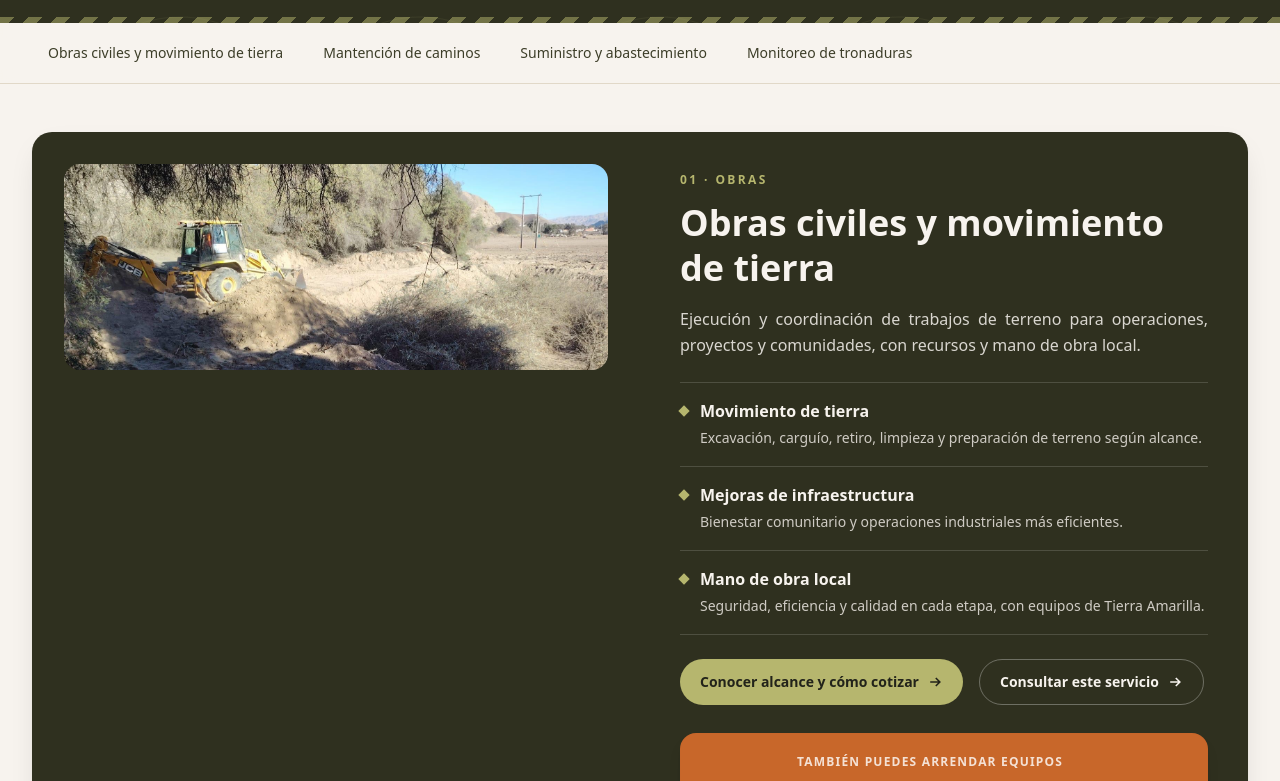
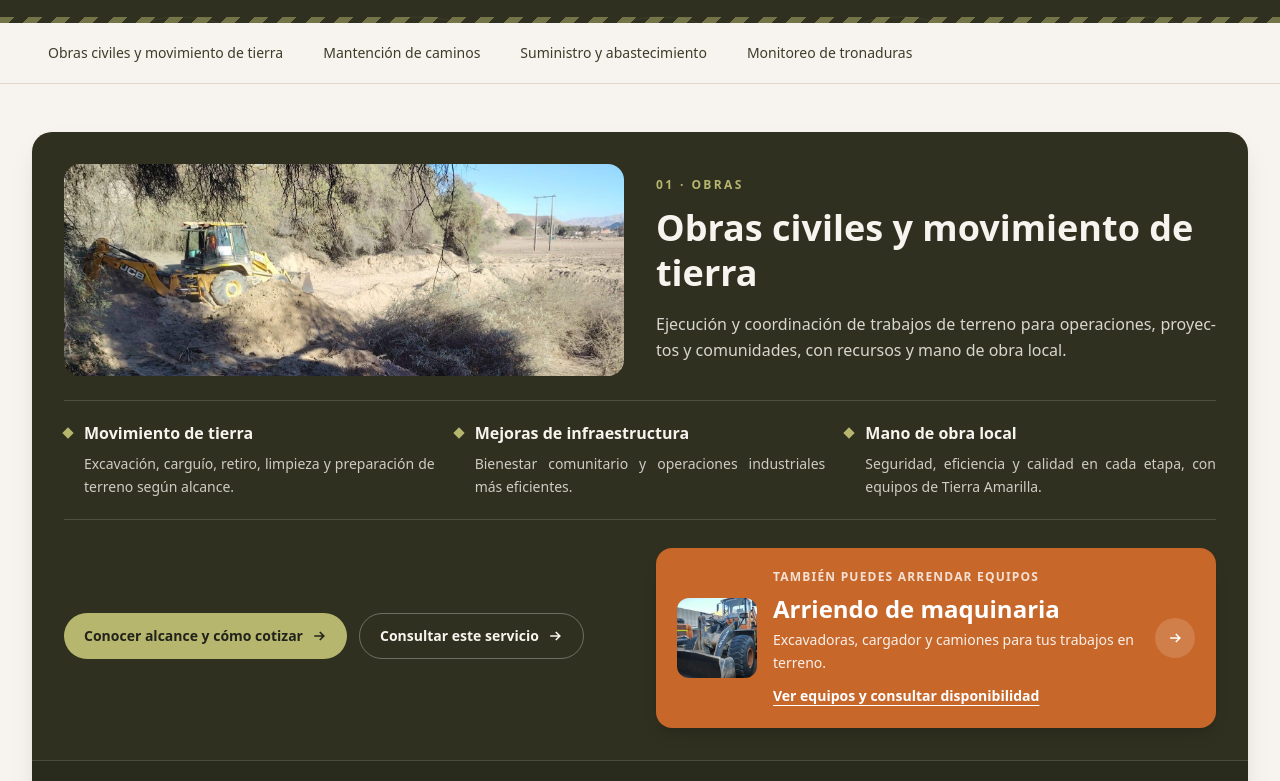
Before and after one commit to tropicleta/granalla-norte, a Next.js app: page /servicios in a window 1280 px wide. Shown: the part 460-1241 px from the top of the page. Built offline with nearby package versions, Linux system fonts and the light colour scheme.

Commit message:
Reduce about photos and compact service content layout

```diff
--- a/src/app/nosotros/page.tsx
+++ b/src/app/nosotros/page.tsx
@@ -16,13 +16,13 @@ export default function NosotrosPage() {
 
       <section className="py-12 sm:py-16">
         <Container className="grid items-center gap-10">
-          <div className="overflow-hidden rounded-[2rem] shadow-[var(--shadow-card)]">
+          <div className="mx-auto w-full max-w-3xl overflow-hidden rounded-[2rem] shadow-[var(--shadow-card)]">
             <Image
               src={site.images.team}
               alt="Equipo de Granalla Norte"
               width={1598}
               height={722}
-              sizes="(min-width: 1280px) 1200px, 100vw"
+              sizes="(min-width: 768px) 768px, 100vw"
               className="h-auto w-full"
             />
           </div>
@@ -68,11 +68,11 @@ export default function NosotrosPage() {
           </ol>
           <div className="mt-12 grid gap-6 lg:grid-cols-2">
             <article className="overflow-hidden rounded-[var(--radius-card)] bg-olive-900 text-cream">
-              <div className="relative aspect-[16/9]"><Image src={site.images.civil} alt="Trabajos de terreno documentados en el dossier de Granalla Norte" fill sizes="(min-width: 1024px) 50vw, 100vw" className="object-cover" /></div>
+              <div className="relative h-52 sm:h-60"><Image src={site.images.civil} alt="Trabajos de terreno documentados en el dossier de Granalla Norte" fill sizes="(min-width: 1024px) 50vw, 100vw" className="object-contain" /></div>
               <div className="p-7"><p className="font-display text-4xl font-semibold text-khaki">22 días</p><h3 className="mt-3 font-display text-2xl font-semibold">Movilización y ejecución</h3><p className="text-body mt-3 leading-relaxed text-cream/80">Un trabajo inicialmente proyectado para más de dos meses se ejecutó en 22 días, mediante organización de recursos y coordinación en terreno.</p></div>
             </article>
             <article className="overflow-hidden rounded-[var(--radius-card)] bg-olive-900 text-cream">
-              <div className="relative aspect-[16/9]"><Image src={site.images.minerals} alt="Maxisacos de cloruro de sodio de Granalla Norte" fill sizes="(min-width: 1024px) 50vw, 100vw" className="object-cover" /></div>
+              <div className="relative h-52 sm:h-60"><Image src={site.images.minerals} alt="Maxisacos de cloruro de sodio de Granalla Norte" fill sizes="(min-width: 1024px) 50vw, 100vw" className="object-contain" /></div>
               <div className="p-7"><p className="font-display text-4xl font-semibold text-khaki">200 toneladas</p><h3 className="mt-3 font-display text-2xl font-semibold">Logística adaptada a la operación</h3><p className="text-body mt-3 leading-relaxed text-cream/80">Cloruro de sodio en maxisacos de 1.000 kg, con entregas parciales coordinadas según la capacidad de almacenamiento del cliente y sin agregar costos de bodegaje.</p></div>
             </article>
           </div>
--- a/src/app/servicios/page.tsx
+++ b/src/app/servicios/page.tsx
@@ -21,23 +21,27 @@ export default async function ServiciosPage() {
     </nav>
     <Container className="space-y-6 py-10 sm:space-y-8 sm:py-12">
       {services.map((s, idx) => <section key={s.slug} id={s.slug} aria-labelledby={`titulo-${s.slug}`} className="scroll-mt-40 overflow-hidden rounded-[var(--radius-card)] bg-olive-900 text-cream shadow-[var(--shadow-card)]">
-        <div className="grid lg:grid-cols-2">
-          <div className={`self-start p-6 pb-0 sm:p-9 sm:pb-0 lg:p-8 ${idx % 2 ? "lg:order-2" : ""}`}>
-            <Image src={s.image} alt={s.title} width={1600} height={900} sizes="(min-width: 1024px) 45vw, 100vw" className="h-auto w-full rounded-2xl" />
+        <div className="p-6 sm:p-8">
+          <div className="grid items-center gap-6 lg:grid-cols-2 lg:gap-8">
+            <div className={idx % 2 ? "lg:order-2" : ""}>
+              <Image src={s.image} alt={s.title} width={1600} height={900} sizes="(min-width: 1024px) 45vw, 100vw" className="mx-auto h-auto max-h-72 w-full rounded-2xl object-contain" />
+            </div>
+            <div className="min-w-0">
+              <p className="text-xs font-semibold uppercase tracking-[0.2em] text-khaki">{s.kicker}</p>
+              <h2 id={`titulo-${s.slug}`} className="mt-3 font-display text-3xl font-semibold leading-tight sm:text-4xl">{s.title}</h2>
+              <p className="mt-4 leading-relaxed text-cream/85 text-body">{s.summary}</p>
+            </div>
           </div>
-          <div className="min-w-0 p-6 sm:p-9 lg:p-10">
-            <p className="text-xs font-semibold uppercase tracking-[0.2em] text-khaki">{s.kicker}</p>
-            <h2 id={`titulo-${s.slug}`} className="mt-3 font-display text-3xl font-semibold leading-tight sm:text-4xl">{s.title}</h2>
-            <p className="mt-4 leading-relaxed text-cream/85 text-body">{s.summary}</p>
-            <ul className="mt-6 divide-y divide-white/15 border-y border-white/15">{s.items.map(i => <li key={i.name} className="flex gap-3 py-4">
-              <span className="mt-2 size-2 shrink-0 rotate-45 bg-khaki" aria-hidden />
-              <div className="min-w-0"><h3 className="font-semibold text-cream">{i.name}</h3><p className="mt-1 text-sm leading-relaxed text-cream/80 text-body">{i.detail}</p></div>
-            </li>)}</ul>
-            <div className="mt-6 flex flex-wrap gap-4">
+          <ul className={`mt-6 grid gap-5 border-y border-white/15 py-5 ${s.items.length === 4 ? "md:grid-cols-2 lg:grid-cols-4" : "md:grid-cols-3"}`}>{s.items.map(i => <li key={i.name} className="flex gap-3">
+            <span className="mt-2 size-2 shrink-0 rotate-45 bg-khaki" aria-hidden />
+            <div className="min-w-0"><h3 className="font-semibold text-cream">{i.name}</h3><p className="mt-2 text-sm leading-relaxed text-cream/80 text-body">{i.detail}</p></div>
+          </li>)}</ul>
+          <div className="grid items-center gap-x-8 lg:grid-cols-2">
+            <div className="mt-6 flex flex-wrap gap-3">
               <Link href={servicePath(s.slug)} className="inline-flex items-center gap-2 rounded-full bg-khaki px-5 py-3 text-sm font-semibold text-olive-950 hover:bg-cream">Conocer alcance y cómo cotizar <Arrow /></Link>
               <Link href="/contacto" className="inline-flex items-center gap-2 rounded-full border border-white/30 px-5 py-3 text-sm font-semibold text-cream hover:bg-white/10">Consultar este servicio <Arrow /></Link>
             </div>
-            <MachineryAccess serviceSlug={s.slug} /><MonitoringAccess serviceSlug={s.slug} />
+            <div><MachineryAccess serviceSlug={s.slug} /><MonitoringAccess serviceSlug={s.slug} /></div>
           </div>
         </div>
         <ServiceProjects serviceSlug={s.slug} articles={articles} dark />
```
